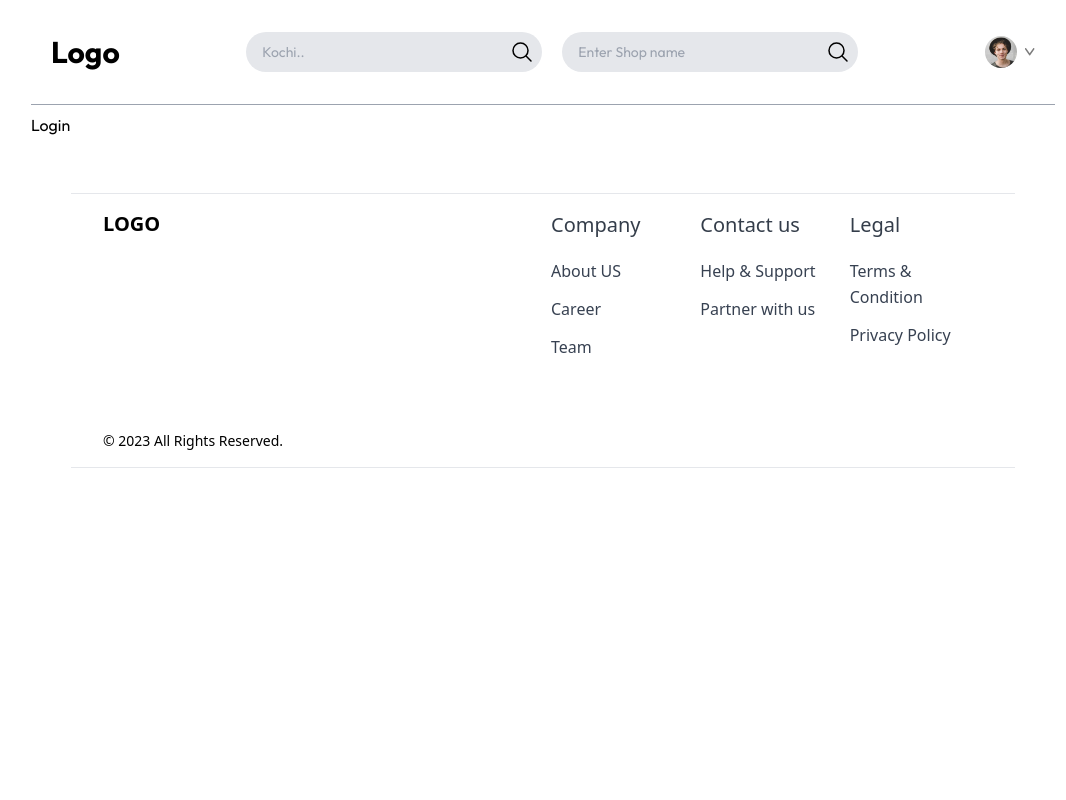
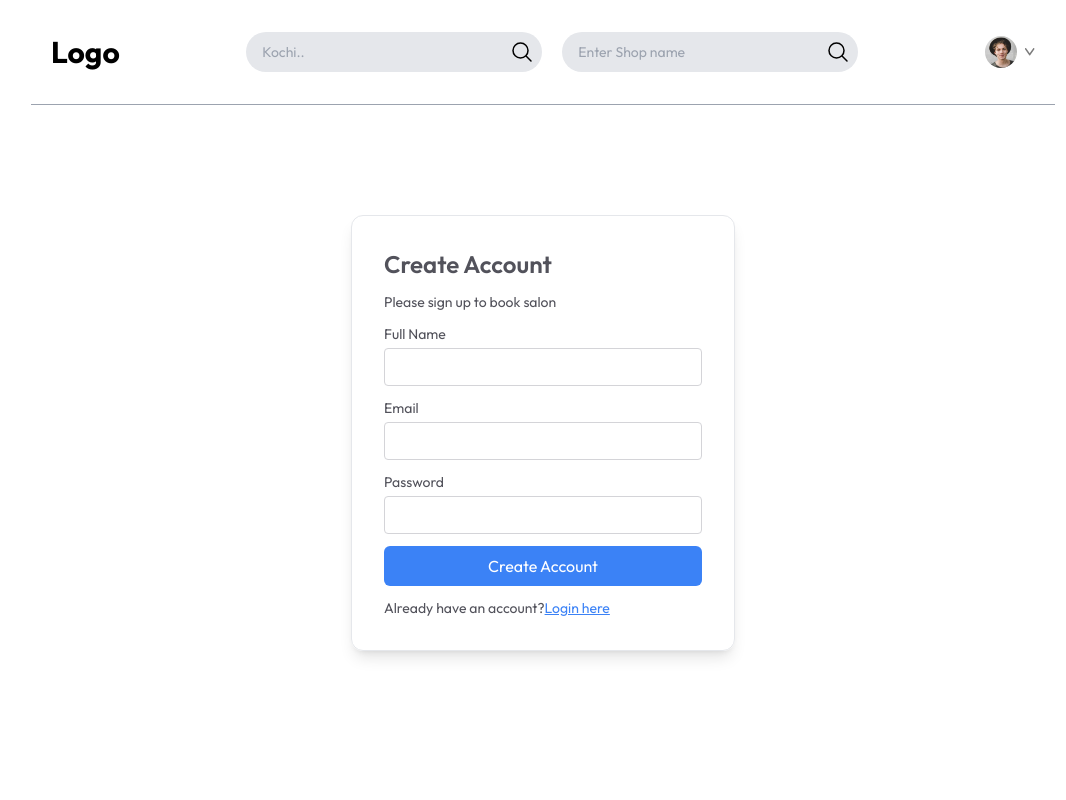
Before and after one commit to vaisakhpn/Salon_booking, a React (Vite) app in the folder frontend/: page /login in a window 1280 px wide. Shown: the top 800 px of the page, without its empty margins (97-1163 px from the left). Built offline with nearby package versions, Linux system fonts and the light colour scheme.

Commit message:
Login Page Added

```diff
--- a/frontend/src/components/ui/Navbar.jsx
+++ b/frontend/src/components/ui/Navbar.jsx
@@ -55,7 +55,7 @@
           ) : (
             <button
               onClick={() => navigate("/login")}
-              className="bg-green-600 p-1 sm:p-2 px-2 sm:px-5 rounded-full items-center hover:bg-green-700 text-white text-sm sm:text-lg"
+              className="bg-blue-500 p-1 sm:p-2 px-2 sm:px-5 rounded-full items-center hover:bg-blue-700 text-white text-sm sm:text-lg"
             >
               Sign in
             </button>
--- a/frontend/src/pages/Login.jsx
+++ b/frontend/src/pages/Login.jsx
@@ -1,7 +1,83 @@
-import React from "react";
+import React, { useState } from "react";
 
 const Login = () => {
-  return <div>Login</div>;
+  const [state, setState] = useState("Sign Up");
+
+  const [email, setEmail] = useState("");
+  const [password, setPassword] = useState("");
+  const [name, setName] = useState("");
+
+  const onSubmitHandler = async (event) => {
+    event.preventDefault();
+  };
+
+  return (
+    <form className="min-h-[80vh] flex items-center">
+      <div className="flex flex-col gap-3 m-auto items-start p-8 min-w-[340px] sm:min-w-96 border rounded-xl text-zinc-600 text-sm shadow-lg">
+        <p className="text-2xl font-semibold">
+          {state === "Sign Up" ? "Create Account" : "Login"}
+        </p>
+        <p>Please {state === "Sign Up" ? "sign up" : "login"} to book salon</p>
+        {state === "Sign Up" && (
+          <div className="w-full">
+            <p>Full Name</p>
+            <input
+              className="border border-zinc-300 rounded w-full p-2 mt-1"
+              type="text"
+              onChange={(e) => setName(e.target.name)}
+              value={name}
+              required
+            />
+          </div>
+        )}
+
+        <div className="w-full">
+          <p>Email</p>
+          <input
+            className="border border-zinc-300 rounded w-full p-2 mt-1"
+            type="email"
+            onChange={(e) => setEmail(e.target.name)}
+            value={email}
+            required
+          />
+        </div>
+        <div className="w-full">
+          <p>Password</p>
+          <input
+            className="border border-zinc-300 rounded w-full p-2 mt-1"
+            type="password"
+            onChange={(e) => setPassword(e.target.name)}
+            value={password}
+            required
+          />
+        </div>
+        <button className="bg-blue-500 text-white w-full py-2 rounded-md text-base">
+          {state === "Sign Up" ? "Create Account" : "Login"}
+        </button>
+        {state === "Sign Up" ? (
+          <p>
+            Already have an account?
+            <span
+              onClick={() => setState("Login")}
+              className="text-blue-500 underline cursor-pointer"
+            >
+              Login here
+            </span>
+          </p>
+        ) : (
+          <p>
+            Create a new account?
+            <span
+              onClick={() => setState("Sign Up")}
+              className="text-blue-500 underline cursor-pointer"
+            >
+              Click here
+            </span>
+          </p>
+        )}
+      </div>
+    </form>
+  );
 };
 
 export default Login;
```
